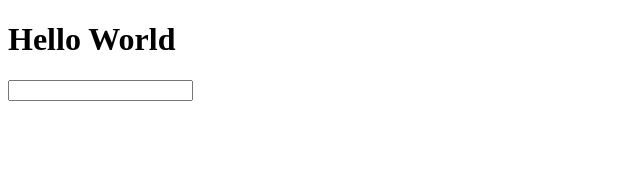
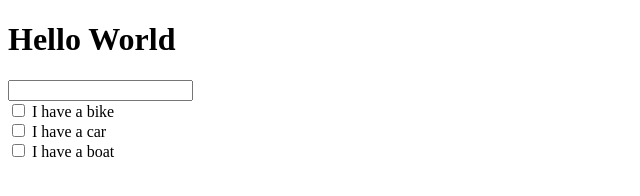
Before and after one commit to nga-hoeun/Testing, a plain HTML site: page index.html in a window 1280 px wide. Shown: the whole page, without its empty margins (0-640 px from the left). Drawn offline with Linux system fonts and the light colour scheme.

Commit message:
checkbox

```diff
--- a/index.html
+++ b/index.html
@@ -11,5 +11,14 @@
     <div>
         <input type="text">
     </div>
+    <div>
+        <input type="checkbox" id="vehicle1" name="vehicle1" value="Bike">
+        <label for="vehicle1"> I have a bike</label><br>
+        <input type="checkbox" id="vehicle2" name="vehicle2" value="Car">
+        <label for="vehicle2"> I have a car</label><br>
+        <input type="checkbox" id="vehicle3" name="vehicle3" value="Boat">
+        <label for="vehicle3"> I have a boat</label><br>
+    </div>
+
 </body>
 </html>
```
